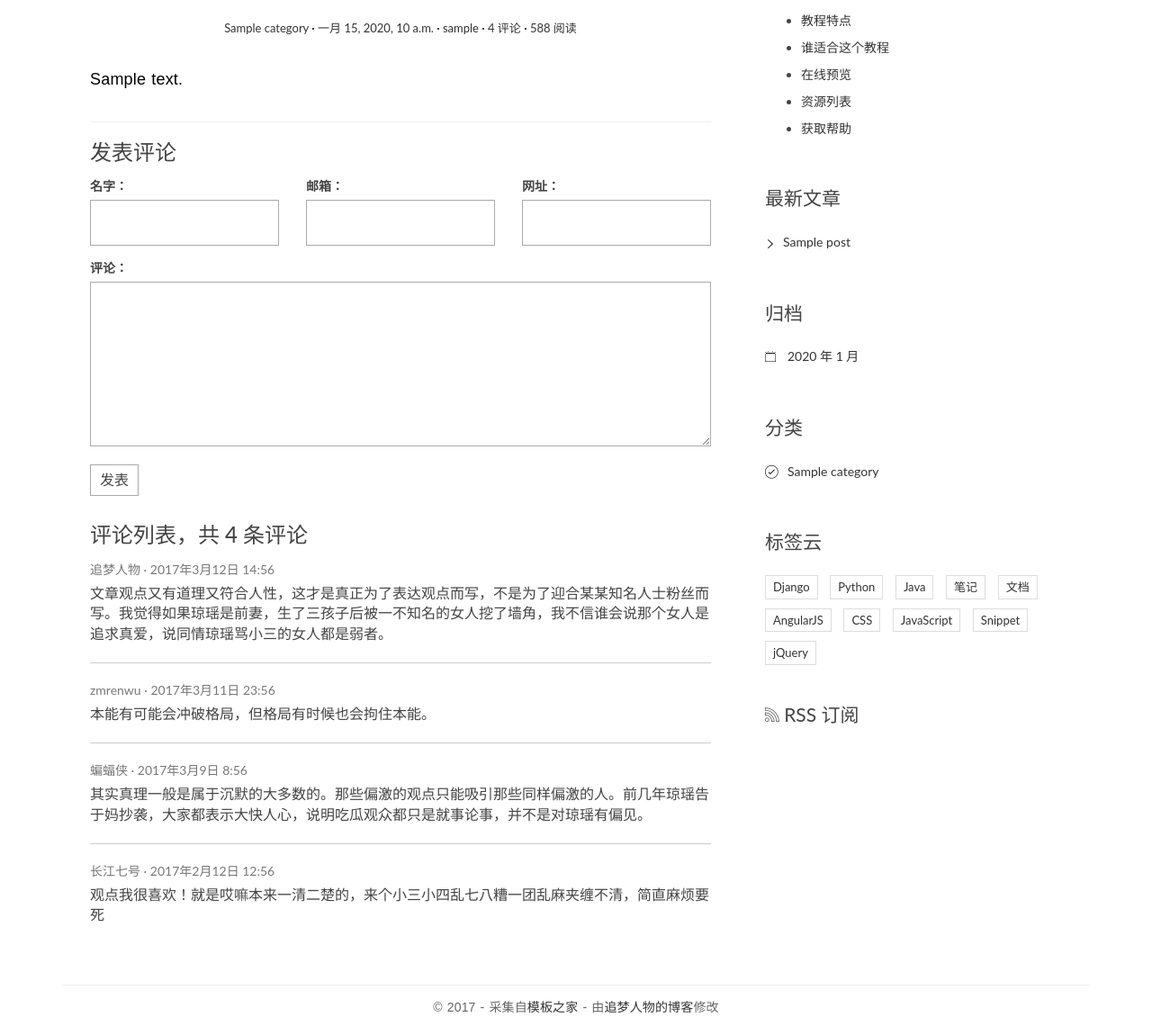
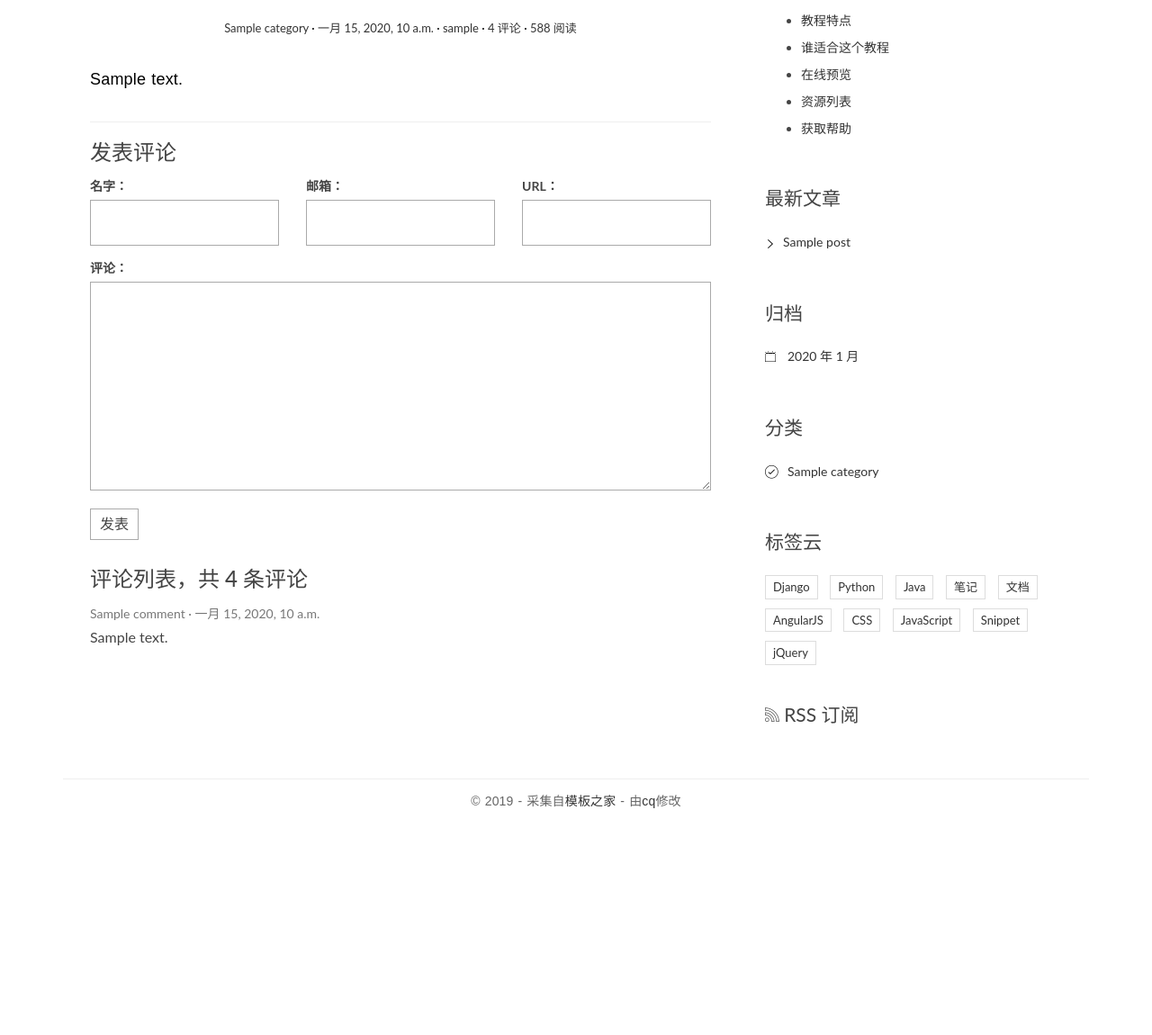
Before and after one commit to D6666666/blog, a Django app: page /post/1/ in a window 1280 px wide. Shown: the part 211-1361 px from the top of the page at 90% size. After the commit the page ends 1109 px from the top, so only its background shows below. Run offline with Django 3.2, Linux system fonts and the light colour scheme; tables that the repository leaves empty hold one stand-in row (values such as "Sample post"); some libraries are stand-ins or nearby versions.

Commit message:
完成评论功能

```diff
--- a/blogs/templates/base.html
+++ b/blogs/templates/base.html
@@ -164,9 +164,9 @@
     <div class="container">
         <div class="row">
             <div class="col-md-12">
-                <p class="copyright">&copy 2017 - 采集自<a href="http://www.cssmoban.com/"
+                <p class="copyright">&copy 2019 - 采集自<a href="http://www.cssmoban.com/"
                                                         target="_blank" title="模板之家">模板之家</a>
-                    - 由<a href="http://zmrenwu.com/" title="网页模板" target="_blank">追梦人物的博客</a>修改
+                    - 由<a href="http://zmrenwu.com/" title="网页模板" target="_blank">cq</a>修改
                 </p>
             </div>
         </div>
--- a/blogs/templates/detail.html
+++ b/blogs/templates/detail.html
@@ -20,23 +20,28 @@
     <section class="comment-area" id="comment-area">
         <hr>
         <h3>发表评论</h3>
-        <form action="#" method="post" class="comment-form">
+        <form action="{% url 'comments:post_comment' post.pk %}" method="post" class="comment-form">
+          {% csrf_token %}
           <div class="row">
             <div class="col-md-4">
-                    <label for="id_name">名字：</label>
-                    <input type="text" id="id_name" name="name" required>
+              <label for="{{ form.name.id_for_label }}">名字：</label>
+              {{ form.name }}
+              {{ form.name.errors }}
             </div>
             <div class="col-md-4">
-                    <label for="id_email">邮箱：</label>
-                    <input type="email" id="id_email" name="email" required>
+              <label for="{{ form.email.id_for_label }}">邮箱：</label>
+              {{ form.email }}
+              {{ form.email.errors }}
             </div>
             <div class="col-md-4">
-                    <label for="id_url">网址：</label>
-                    <input type="text" id="id_url" name="url">
+              <label for="{{ form.url.id_for_label }}">URL：</label>
+              {{ form.url }}
+              {{ form.url.errors }}
             </div>
             <div class="col-md-12">
-                    <label for="id_comment">评论：</label>
-                    <textarea name="comment" id="id_comment" required></textarea>
+              <label for="{{ form.text.id_for_label }}">评论：</label>
+              {{ form.text }}
+              {{ form.text.errors }}
               <button type="submit" class="comment-btn">发表</button>
             </div>
           </div>    <!-- row -->
@@ -44,34 +49,17 @@
         <div class="comment-list-panel">
             <h3>评论列表，共 <span>4</span> 条评论</h3>
             <ul class="comment-list list-unstyled">
+              {% for comment in comment_list %}
               <li class="comment-item">
-                    <span class="nickname">追梦人物</span>
-                    <time class="submit-date" datetime="2012-11-09T23:15:57+00:00">2017年3月12日 14:56</time>
+                <span class="nickname">{{ comment.name }}</span>
+                <time class="submit-date">{{ comment.created_time }}</time>
                 <div class="text">
-                        文章观点又有道理又符合人性，这才是真正为了表达观点而写，不是为了迎合某某知名人士粉丝而写。我觉得如果琼瑶是前妻，生了三孩子后被一不知名的女人挖了墙角，我不信谁会说那个女人是追求真爱，说同情琼瑶骂小三的女人都是弱者。
+                  {{ comment.text }}
                 </div>
               </li>
-                <li class="comment-item">
-                    <span class="nickname">zmrenwu</span>
-                    <time class="submit-date" datetime="2012-11-09T23:15:57+00:00">2017年3月11日 23:56</time>
-                    <div class="text">
-                        本能有可能会冲破格局，但格局有时候也会拘住本能。
-                    </div>
-                </li>
-                <li class="comment-item">
-                    <span class="nickname">蝙蝠侠</span>
-                    <time class="submit-date" datetime="2012-11-09T23:15:57+00:00">2017年3月9日 8:56</time>
-                    <div class="text">
-                        其实真理一般是属于沉默的大多数的。那些偏激的观点只能吸引那些同样偏激的人。前几年琼瑶告于妈抄袭，大家都表示大快人心，说明吃瓜观众都只是就事论事，并不是对琼瑶有偏见。
-                    </div>
-                </li>
-                <li class="comment-item">
-                    <span class="nickname">长江七号</span>
-                    <time class="submit-date" datetime="2012-11-09T23:15:57+00:00">2017年2月12日 12:56</time>
-                    <div class="text">
-                        观点我很喜欢！就是哎嘛本来一清二楚的，来个小三小四乱七八糟一团乱麻夹缠不清，简直麻烦要死
-                    </div>
-                </li>
+              {% empty %}
+              暂无评论
+              {% endfor %}
             </ul>
         </div>
     </section>
--- a/blogs/views.py
+++ b/blogs/views.py
@@ -2,6 +2,7 @@ from django.shortcuts import render,get_object_or_404
 import markdown
 # Create your views here.
 from.models import Post,Category
+from comments.forms import CommentForm
 from django.http import HttpResponse
 
 def index(request):
@@ -16,7 +17,17 @@ def detail(request, pk):
                                       'markdown.extensions.codehilite',
                                       'markdown.extensions.toc',
                                   ])
-    return render(request, 'detail.html', context={'post': post})
+    # 记得在顶部导入 CommentForm
+    form = CommentForm()
+    # 获取这篇 post 下的全部评论
+    comment_list = post.comment_set.all()
+
+    # 将文章、表单、以及文章下的评论列表作为模板变量传给 detail.html 模板，以便渲染相应数据。
+    context = {'post': post,
+               'form': form,
+               'comment_list': comment_list
+               }
+    return render(request, 'detail.html', context=context)
 
 def archives(request, year, month):
     post_list = Post.objects.filter(created_time__year=year,
```
Lines whose indentation alone changed are shown as unchanged.
